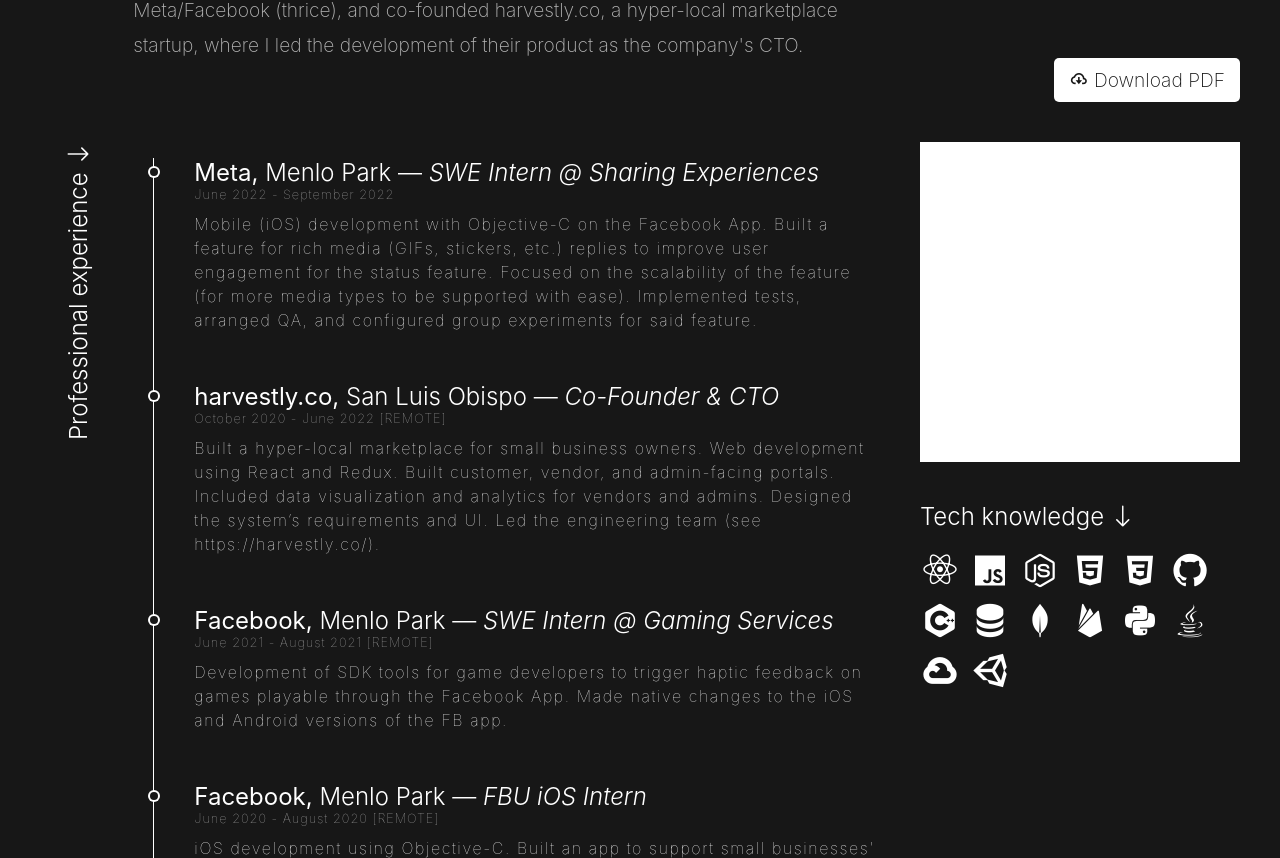
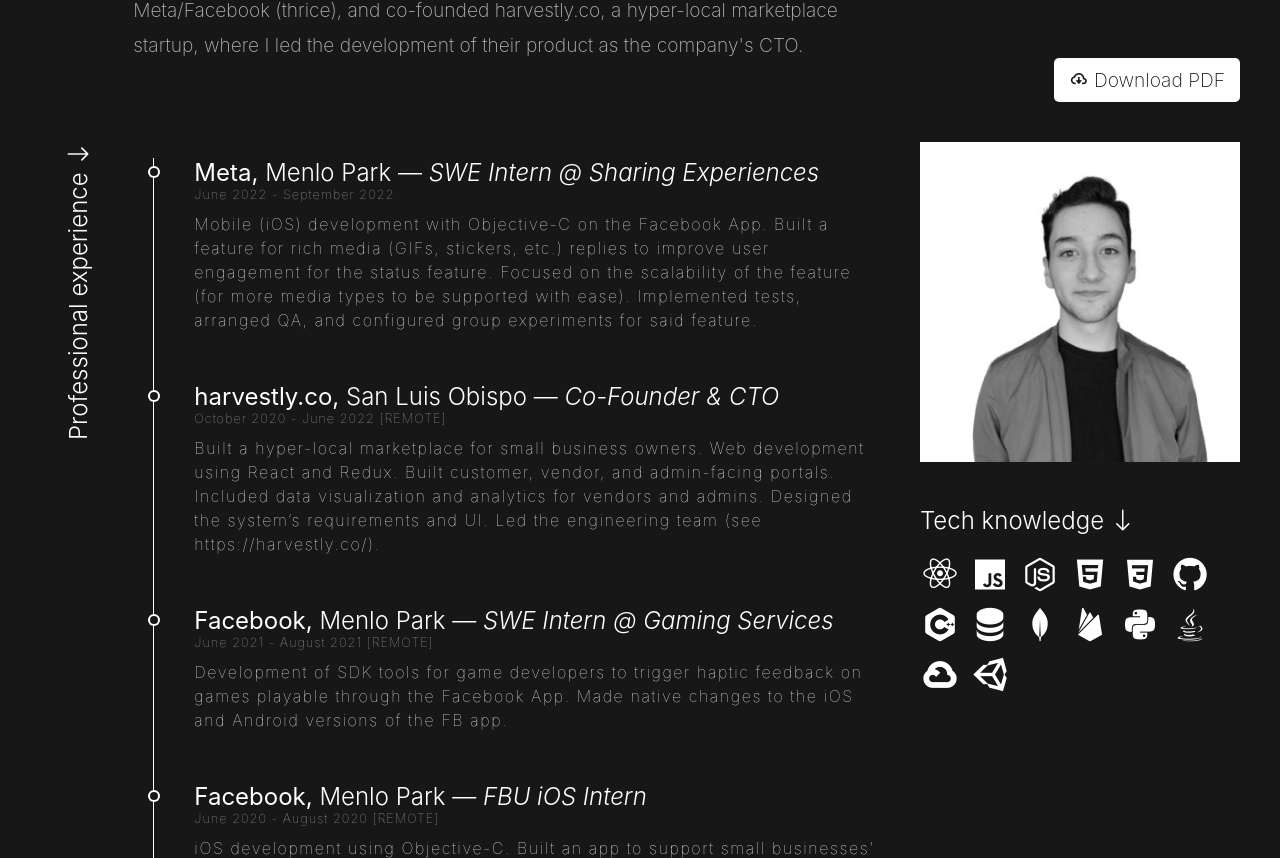
Before and after one commit to Andres-Barragan-Salas/portfolio, a React (Create React App) app: page / in a window 1280 px wide. Shown: the part 2513-3371 px from the top of the page. Built offline with nearby package versions, Linux system fonts and the light colour scheme.

Commit message:
Included personal image and cv download

```diff
--- a/src/App.css
+++ b/src/App.css
@@ -98,7 +98,8 @@
   margin: 0;
 }
 
-button.pf {
+button.pf,
+a.pf.button {
   cursor: pointer;
   border: none;
   color: var(--primaryButtonContent);
@@ -108,7 +109,8 @@
   transition: opacity 300ms ease;
 }
 
-button.pf:hover {
+button.pf:hover,
+a.pf.button:hover {
   opacity: 0.7;
 }
 
--- a/src/screens/home/sections/about/index.js
+++ b/src/screens/home/sections/about/index.js
@@ -1,5 +1,7 @@
 import React from 'react';
 
+import andresCV from 'PFAssets/files/CV_AndresBarragan.pdf';
+import andresPic from 'PFAssets/personal/andres-pic.jpeg';
 import { PFSectionDivider, PFTimeline, PFTimelineEvent } from 'PFComponents';
 
 import './About.css';
@@ -20,9 +22,10 @@
         </p>
         <div className="pf flex-column
           justify-content-flex-end align-items-flex-end">
-          <button className="pf regular-text">
+          <a className="pf button regular-text" target="_blank" rel="noreferrer"
+            href={andresCV} download="CV_AndresBarragan.pdf">
             <i className="bx bx-cloud-download" /> Download PDF
-          </button>
+          </a>
         </div>
         <h2 className="pf about-title title-text">
           Professional experience <i className="bi bi-arrow-down" />
@@ -72,7 +75,8 @@
           />
         </PFTimeline>
         <div>
-          <div className="about-img" />
+          <img className="about-img" loading="lazy"
+            src={andresPic} alt="Andres Barragan" />
           <div className="pf margin-vertical-l">
             <h2 className="pf title-text">
               Tech knowledge <i className="bi bi-arrow-down" />
```
Also changed, not shown: src/assets/personal/andres-pic.jpeg (added), 1 other file (tests, documents, lock files or other folders).
